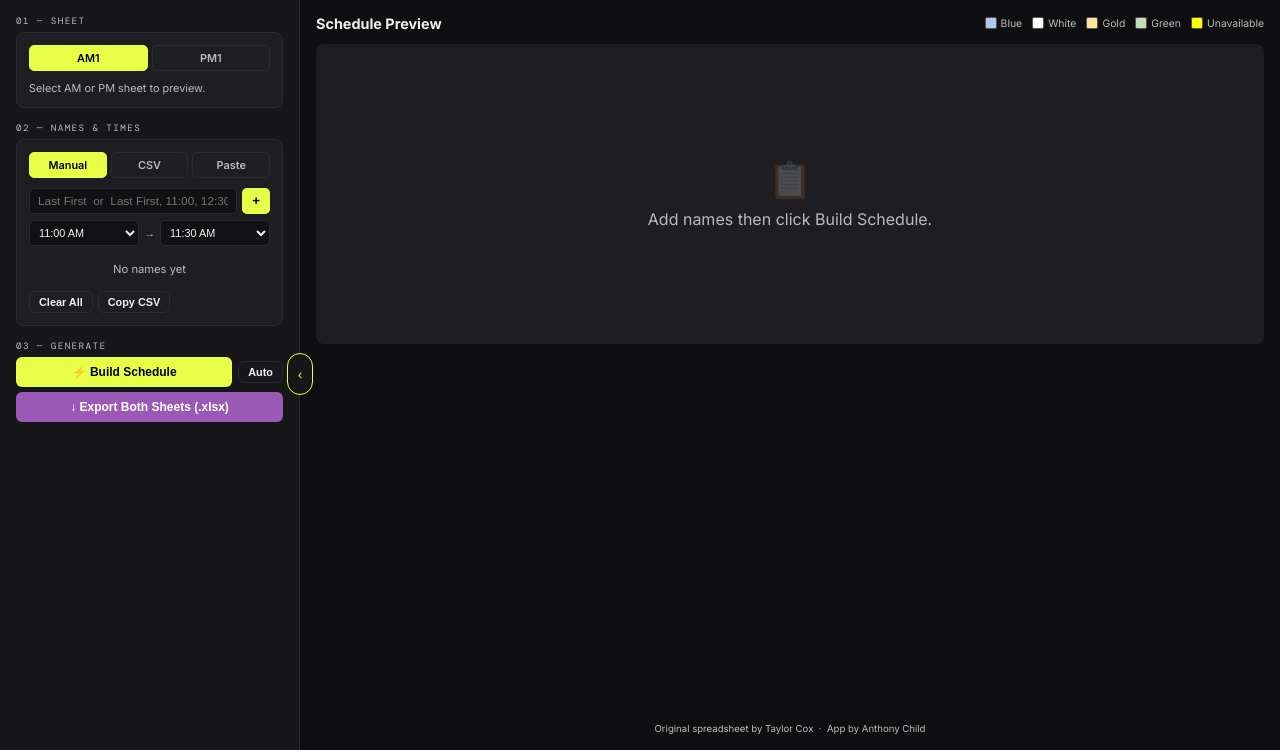
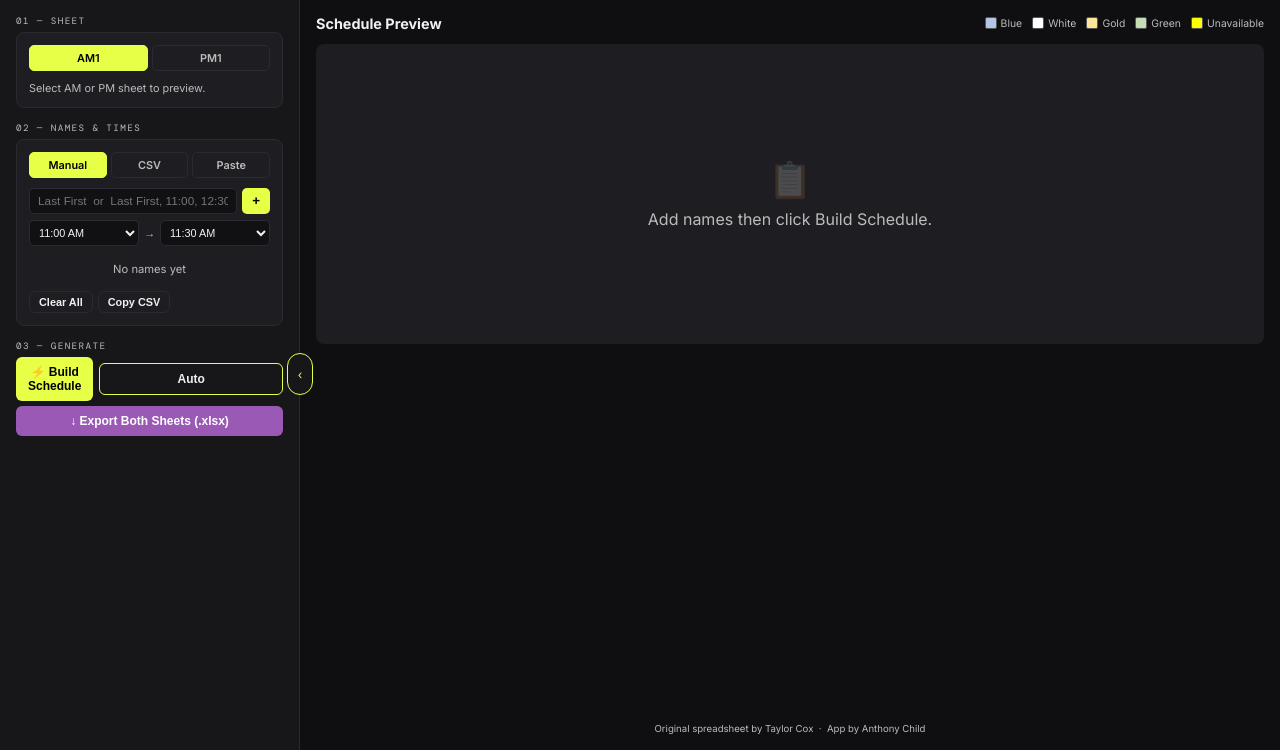
Before and after one commit to antwanchild/coordinator, a Flask app: page / in a window 1280 px wide. Shown: the part 50-800 px from the top of the page. Run offline with Flask 3, Linux system fonts and the light colour scheme.

Commit message:
feat: add auto-refresh toggle with accent border styling

```diff
--- a/templates/index.html
+++ b/templates/index.html
@@ -355,6 +355,10 @@
       transition: all .15s;
     }
 
+    #autoRefreshBtn {
+      border-color: var(--acc-btn, var(--acc));
+    }
+
     #autoRefreshBtn.active {
       background: var(--acc);
       color: #000;
@@ -661,7 +665,7 @@
       <div class="section-label">03 &mdash; Generate</div>
       <div style="display: flex; gap: 6px; align-items: center;">
         <button class="btn btn-primary" style="flex: 1" onclick="build()">&#9889; Build Schedule</button>
-        <button class="btn btn-secondary btn-small" id="autoRefreshBtn" onclick="toggleAutoRefresh()" title="Auto-refresh preview when names change">Auto</button>
+        <button class="btn btn-secondary" id="autoRefreshBtn" onclick="toggleAutoRefresh()" title="Auto-refresh preview when names change">Auto</button>
       </div>
       <button class="btn btn-export" id="exportBtn" onclick="doExport()">
         &#8595; Export Both Sheets (.xlsx)
```
